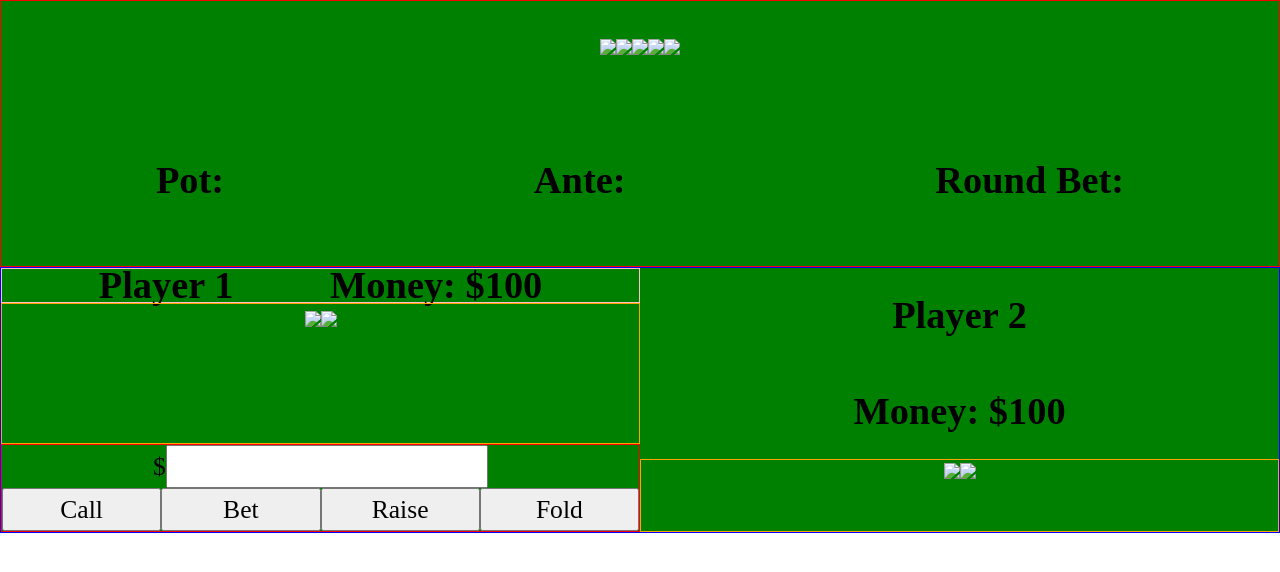
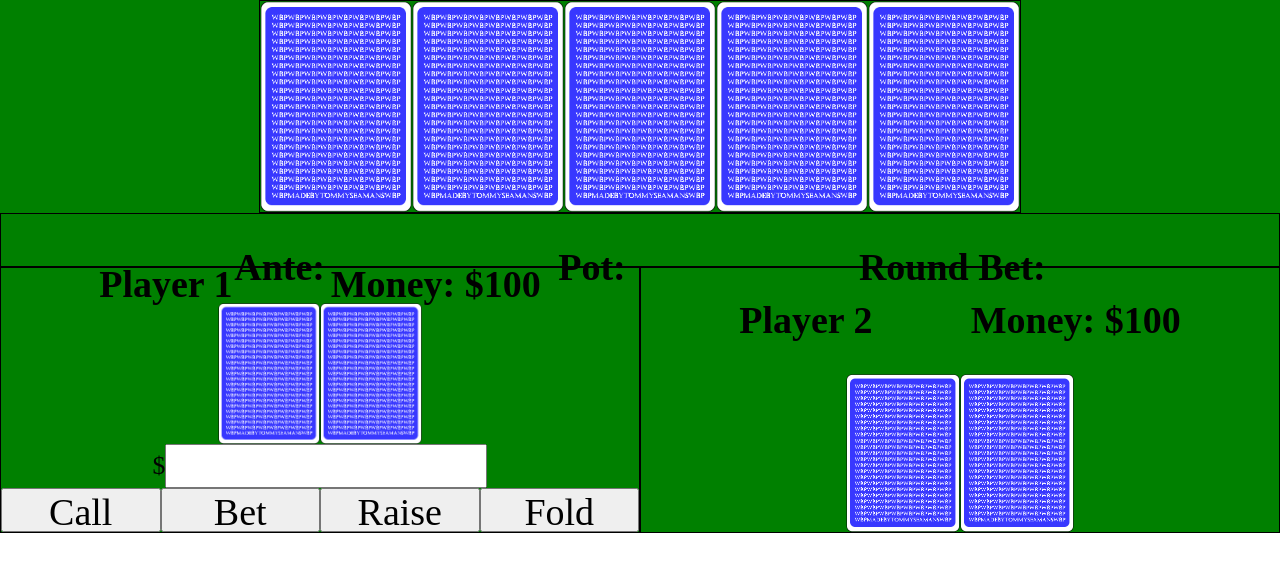
Before and after one commit to tseamans1214/web-browser-poker, a plain HTML site: page index.html in a window 1280 px wide. Drawn offline with Linux system fonts and the light colour scheme; no server answers.

Commit message:
Fix layout to be work for all sizes

```diff
--- a/css/style.css
+++ b/css/style.css
@@ -23,19 +23,25 @@
 
 body {
      background: green;
-     font-size: 1.5vw;
+     font-size: min(3.0vw, 38px);
+}
+
+h1 {
+     font-size: min(4.0vw, 45px);
+}
+
+h2 {
+     font-size: min(3.0vw, 38px);
 }
 
 #sec-table {
-     border: 1px solid red;
+
 }
 
 #sec-players {
-     border: 1px solid blue;
 }
 
 #sec-game-log {
-     border: 1px solid white;
      background-color: white;
 }
 /******************************************
@@ -66,18 +72,25 @@ main {
      justify-content: space-around;
 }
 
+header {
+     height: 10%;
+}
 #sec-table-cards {
      display: flex;
      flex-direction: row;
      align-items: center;
      justify-content: space-between;
+     height: 80%;
+     border: 1px solid black;
 }
 
 .game-info {
      display: flex;
      flex-direction: row;
-     justify-content: space-around;
+     justify-content: space-evenly;
      width: 100%;
+     height: 20%;
+     border: 1px solid black;
 }
 
 #sec-players {
@@ -93,6 +106,7 @@ main {
      align-items: center;
      width: 100%;
      height: 100%;
+     border: 1px solid black;
 }
 
 .p-header {
@@ -102,7 +116,9 @@ main {
      justify-content: space-evenly;
      width: 100%;
      height: 13.3333%;
-     border: 1px solid pink;
+}
+.cpu-header {
+     height: 40%;
 }
 .p-cards {
      display: flex;
@@ -110,16 +126,29 @@ main {
      justify-content: center;
      width: 100%;
      height: 53.3333%;
-     border: 1px solid orange
+}
+
+.cpu-cards {
+     height: 60%;
 }
 
 #sec-table-cards img {
-     width: 20%;
+     object-fit: contain;
+     max-width: 20%;
+     max-height: 100%;
+     /* width: 20%;
      height: auto;
+     max-height: 70%; */
 }
 .p-cards img {
-     width: auto;
-     height: 90%;
+     object-fit: contain;
+     max-width: 50%;
+     max-height: 100%;
+     /* width: 20%;
+     height: auto;
+     min-width: 50%;
+     max-width: 50%;
+     max-height: 100%; */
 }
 .p-options {
      display: flex;
@@ -127,7 +156,6 @@ main {
      align-items: center;
      width: 100%;
      height: 33.3333%;
-     border: 1px solid red;
 }
 
 .p-amount-input {
@@ -152,7 +180,7 @@ main {
 .option {
      width: 25%;
      height: 100%;
-     font-size: 2.0vw;
+     font-size: min(3.0vw, 38px);
 }
 
 /******************************************
--- a/index.html
+++ b/index.html
@@ -17,16 +17,16 @@
 			<section id="sec-table">
 				<!-- Table Cards Section -->
 				<section id="sec-table-cards">
-					<img id="table-c1" src="#">
-					<img id="table-c2" src="#">
-					<img id="table-c3" src="#">
-					<img id="table-c4" src="#">
-					<img id="table-c5" src="#">
+					<img id="table-c1" src="card-back.png">
+					<img id="table-c2" src="card-back.png">
+					<img id="table-c3" src="card-back.png">
+					<img id="table-c4" src="card-back.png">
+					<img id="table-c5" src="card-back.png">
 				</section>
 				<section class="game-info">
-					<h1 id="pot">Pot:</h1>
-					<h1 id="ante">Ante:</h1>
-					<h1 id="round-bet">Round Bet:</h1>
+					<h2 id="ante">Ante:</h2>
+					<h2 id="pot">Pot:</h2>
+					<h2 id="round-bet">Round Bet:</h2>
 				</section>
 			</section>
 			<!-- Players Section -->
@@ -34,13 +34,13 @@
 				<!-- Player 1 -->
 				<section id="sec-p1" class="player">
 					<section class="p-header">
-						<h1 id="p1-name">Player 1</h1>
-						<h1 id="p1-money">Money: $100</h1>
+						<h2 id="p1-name">Player 1</h2>
+						<h2 id="p1-money">Money: $100</h2>
 					</section>
 					<!-- P1 Cards -->
 					<section id="sec-p1-cards" class="p-cards">
-						<img id="p1-c1" src="#">
-						<img id="p1-c2" src="#">
+						<img id="p1-c1" src="card-back.png">
+						<img id="p1-c2" src="card-back.png">
 					</section>
 					<section id="p1-options" class="p-options">
 						<section class="p-amount-input">
@@ -57,12 +57,14 @@
 				</section>
 				<!-- Player 2 -->
 				<section id="sec-p2" class="player">
-					<h1 id="p2-name">Player 2</h1>
-					<h1 id="p2-money">Money: $100</h1>
+					<section class="p-header cpu-header">
+						<h2 id="p2-name">Player 2</h2>
+						<h2 id="p2-money">Money: $100</h2>
+					</section>
 					<!-- P2 Cards -->
-					<section id="sec-p2-cards" class="p-cards">
-						<img id="p2-c1" src="#">
-						<img id="p2-c2" src="#">
+					<section id="sec-p2-cards" class="p-cards cpu-cards">
+						<img id="p2-c1" src="card-back.png">
+						<img id="p2-c2" src="card-back.png">
 					</section>
 				</section>
 			</section>
--- a/js/main.js
+++ b/js/main.js
@@ -17,15 +17,15 @@ fetch(url)
     .then(res => res.json())
     .then(data => {
         console.log(data);
-        document.querySelector("#table-c1").src = data.cards[0].image;
-        document.querySelector("#table-c2").src = data.cards[1].image;
-        document.querySelector("#table-c3").src = data.cards[2].image;
-        document.querySelector("#table-c4").src = data.cards[3].image;
-        document.querySelector("#table-c5").src = data.cards[4].image;
-        document.querySelector("#p1-c1").src = data.cards[5].image;
-        document.querySelector("#p1-c2").src = data.cards[6].image;
-        document.querySelector("#p2-c1").src = data.cards[7].image;
-        document.querySelector("#p2-c2").src = data.cards[8].image;
+        // document.querySelector("#table-c1").src = data.cards[0].image;
+        // document.querySelector("#table-c2").src = data.cards[1].image;
+        // document.querySelector("#table-c3").src = data.cards[2].image;
+        // document.querySelector("#table-c4").src = data.cards[3].image;
+        // document.querySelector("#table-c5").src = data.cards[4].image;
+        // document.querySelector("#p1-c1").src = data.cards[5].image;
+        // document.querySelector("#p1-c2").src = data.cards[6].image;
+        // document.querySelector("#p2-c1").src = data.cards[7].image;
+        // document.querySelector("#p2-c2").src = data.cards[8].image;
     })
     .catch(err => {
         console.log(`error ${err}`);
```
Also changed, not shown: card-back.png (added), 1 other file.
